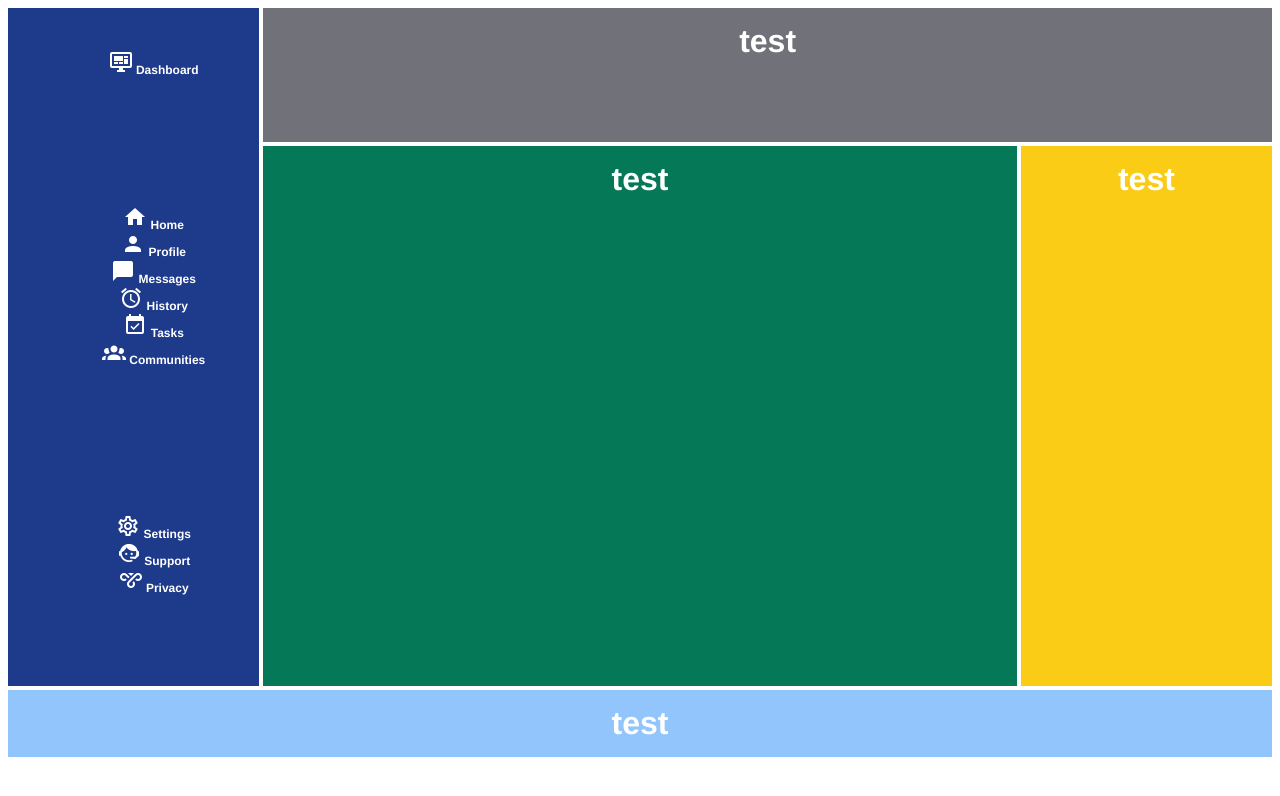
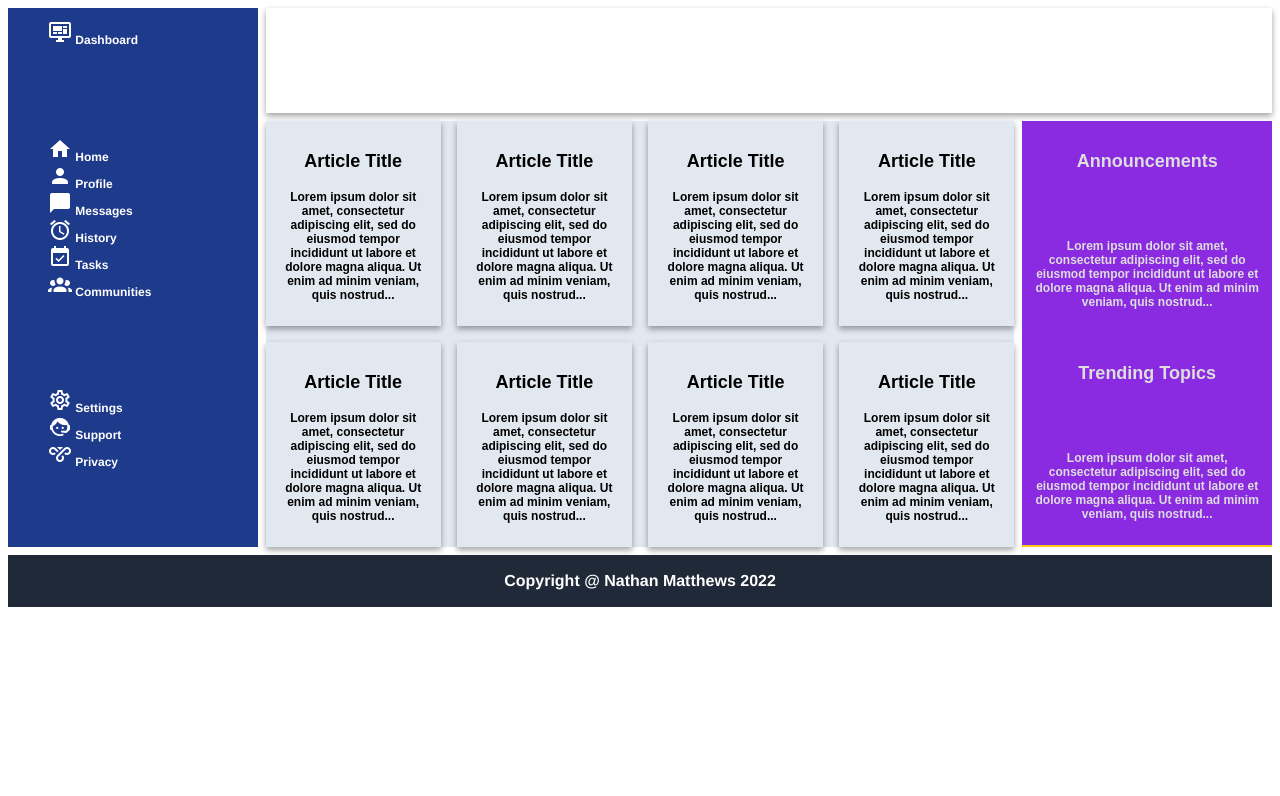
Before and after one commit to Nathan-Matthews/Grid-Admin-Dashboard, a plain HTML site: page index.html in a window 1280 px wide. Drawn offline with Linux system fonts and the light colour scheme.

Commit message:
Finish simple layout of grids and cards

```diff
--- a/index.html
+++ b/index.html
@@ -45,15 +45,53 @@
         </div>
 
         <div class="card-container">
-            test
+          <div class="card">
+            <p class="title">Article Title</p>
+            <p>Lorem ipsum dolor sit amet, consectetur adipiscing elit, sed do eiusmod tempor incididunt ut labore et dolore magna aliqua. Ut enim ad minim veniam, quis nostrud...</p>
+          </div>
+          <div class="card">
+            <p class="title">Article Title</p>
+            <p>Lorem ipsum dolor sit amet, consectetur adipiscing elit, sed do eiusmod tempor incididunt ut labore et dolore magna aliqua. Ut enim ad minim veniam, quis nostrud...</p>
+          </div>
+          <div class="card">
+            <p class="title">Article Title</p>
+            <p>Lorem ipsum dolor sit amet, consectetur adipiscing elit, sed do eiusmod tempor incididunt ut labore et dolore magna aliqua. Ut enim ad minim veniam, quis nostrud...</p>
+          </div>
+          <div class="card">
+            <p class="title">Article Title</p>
+            <p>Lorem ipsum dolor sit amet, consectetur adipiscing elit, sed do eiusmod tempor incididunt ut labore et dolore magna aliqua. Ut enim ad minim veniam, quis nostrud...</p>
+          </div>
+          <div class="card">
+            <p class="title">Article Title</p>
+            <p>Lorem ipsum dolor sit amet, consectetur adipiscing elit, sed do eiusmod tempor incididunt ut labore et dolore magna aliqua. Ut enim ad minim veniam, quis nostrud...</p>
+          </div>
+          <div class="card">
+            <p class="title">Article Title</p>
+            <p>Lorem ipsum dolor sit amet, consectetur adipiscing elit, sed do eiusmod tempor incididunt ut labore et dolore magna aliqua. Ut enim ad minim veniam, quis nostrud...</p>
+          </div>
+          <div class="card">
+            <p class="title">Article Title</p>
+            <p>Lorem ipsum dolor sit amet, consectetur adipiscing elit, sed do eiusmod tempor incididunt ut labore et dolore magna aliqua. Ut enim ad minim veniam, quis nostrud...</p>
+          </div>
+          <div class="card">
+            <p class="title">Article Title</p>
+            <p>Lorem ipsum dolor sit amet, consectetur adipiscing elit, sed do eiusmod tempor incididunt ut labore et dolore magna aliqua. Ut enim ad minim veniam, quis nostrud...</p>
+          </div>
         </div>
 
         <div class="sidebar-announcements">
-            test
+            <div class="card">
+                <p class="title">Announcements</p>
+                <p>Lorem ipsum dolor sit amet, consectetur adipiscing elit, sed do eiusmod tempor incididunt ut labore et dolore magna aliqua. Ut enim ad minim veniam, quis nostrud...</p>
+              </div>
+              <div class="card">
+                <p class="title">Trending Topics</p>
+                <p>Lorem ipsum dolor sit amet, consectetur adipiscing elit, sed do eiusmod tempor incididunt ut labore et dolore magna aliqua. Ut enim ad minim veniam, quis nostrud...</p>
+              </div>
         </div>
 
         <div class="footer">
-            test
+            Copyright @ Nathan Matthews 2022
         </div>
     </div>
 
--- a/style.css
+++ b/style.css
@@ -7,24 +7,21 @@ a:visited {
 }
 
 .container {
-    text-align: center;
     display: grid;
     grid-template-rows: 2fr 4fr 4fr 1fr;
     grid-template-columns: 1fr 3fr 1fr;
     box-sizing: border-box;
-    gap: 4px;
+    gap: 8px;
 }
 
 .container div {
-    padding: 15px;
-    font-size: 32px;
     font-family: Helvetica;
     font-weight: bold;
     color: white;
 }
 
 .header {
-    background-color: #71717a;
+    box-shadow: rgba(0, 0, 0, 0.16) 0px 3px 6px, rgba(0, 0, 0, 0.23) 0px 3px 6px;
     grid-row: 1 / 2;
     grid-column: 2 / 4;
 }
@@ -35,28 +32,48 @@ a:visited {
 
 
     display: grid;
-    justify-content: center;
     grid-row: 1 / 4;
     grid-column: 1 / 2;
+    gap: 15px;
 }
 
 .menu{
     list-style: none;
     display: grid;
-    grid-template-rows: 1fr 2fr 1fr;
-    grid-template-columns: 1fr;
 }
 
 .menu ul {
     font-size: 12px;
     list-style: none;
-    align-self: flex-start;
 }
 
 .card-container {
-    background-color: #047857;
+    background-color: #e2e8f0;
+    display: grid;
+    grid-template-rows: 1fr;
+    grid-template-columns: repeat(auto-fit, minmax(150px, 1fr));
+    gap: 16px;
     grid-row: 2 / 4;
     grid-column: 2 / 3;
+}
+
+.card-container .card {
+    box-shadow: rgba(0, 0, 0, 0.16) 0px 3px 6px, rgba(0, 0, 0, 0.23) 0px 3px 6px;;
+    text-align: center;
+    color: black;
+    font-family: sans-serif;
+    font-size: 12px;
+    padding: 12px;
+    transition: transform .2s;
+}
+
+.card .title {
+    font-size: 18px;
+    text-align: center;
+}
+
+.card:hover {
+    zoom: scale(1.1);
 }
 
 .sidebar-announcements {
@@ -65,8 +82,24 @@ a:visited {
     grid-column: 3 / 4;
 }
 
+.sidebar-announcements .card {
+    background-color: blueviolet;
+    text-align: center;
+    color: #ddd;
+    font-family: sans-serif;
+    font-size: 12px;
+    padding: 12px;
+
+    display: grid;
+    grid-template-rows: 1fr 1fr;
+
+}
+
 .footer {
-    background-color: #93c5fd;
+    background-color: #1f2937;
     grid-row: 4 / 5;
     grid-column: 1 / 4;
+    display: grid;
+    justify-content: center;
+    align-items: center;
 }
```
